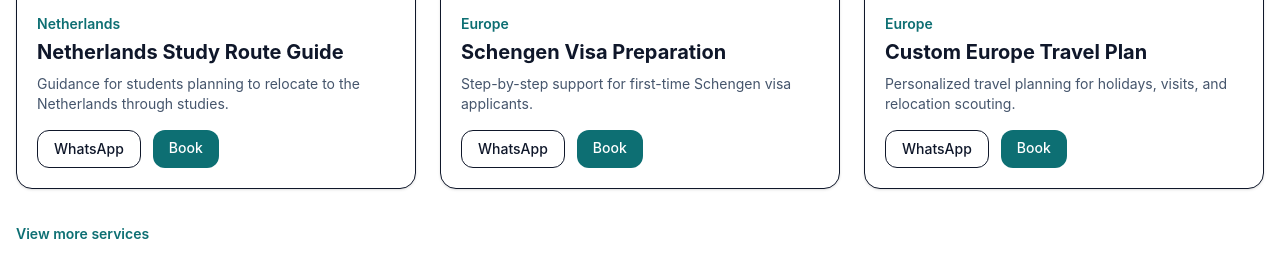
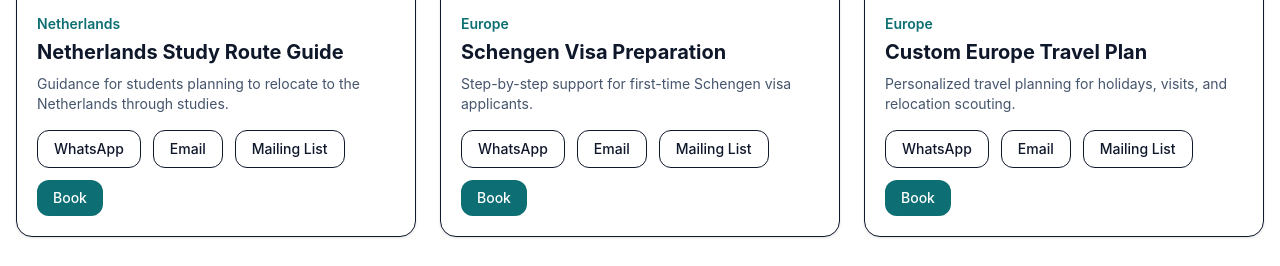
Before and after one commit to learngermanghana/kwakuasamoah, a Next.js app: page / in a window 1280 px wide. Shown: the part 1500-1766 px from the top of the page. Built offline with nearby package versions, Linux system fonts and the light colour scheme; no server answers.

Commit message:
Restore service card contact CTAs and add email/mailing list

```diff
--- a/src/components/package-card.tsx
+++ b/src/components/package-card.tsx
@@ -1,4 +1,5 @@
 import { getWhatsAppLink, type ServiceItem } from "@/lib/data";
+import { siteConfig } from "@/lib/site-config";
 import Link from "next/link";
 
 const MAX_DESCRIPTION_LENGTH = 120;
@@ -26,13 +27,28 @@ export function PackageCard({ item }: { item: ServiceItem }) {
         ) : (
           <p className="mt-2 whitespace-pre-line text-sm text-slate-600">{shortDescription}</p>
         ) : null}
-        <div className="mt-4 flex gap-3">
+        <div className="mt-4 flex flex-wrap gap-3">
           <a
             href={getWhatsAppLink(`Hello, I want to ask about ${item.serviceName}.`)}
             target="_blank"
+            rel="noreferrer"
             className="rounded-xl border px-4 py-2 text-sm font-medium"
           >
             WhatsApp
+          </a>
+          <a
+            href={`mailto:${siteConfig.email}?subject=${encodeURIComponent(`Enquiry about ${item.serviceName}`)}`}
+            className="rounded-xl border px-4 py-2 text-sm font-medium"
+          >
+            Email
+          </a>
+          <a
+            href="https://www.sedifex.com/join-customers/e8e4f544fca24533843b88ba"
+            target="_blank"
+            rel="noreferrer"
+            className="rounded-xl border px-4 py-2 text-sm font-medium"
+          >
+            Mailing List
           </a>
           <Link
             href={`/book?serviceName=${encodeURIComponent(item.serviceName)}`}
```
